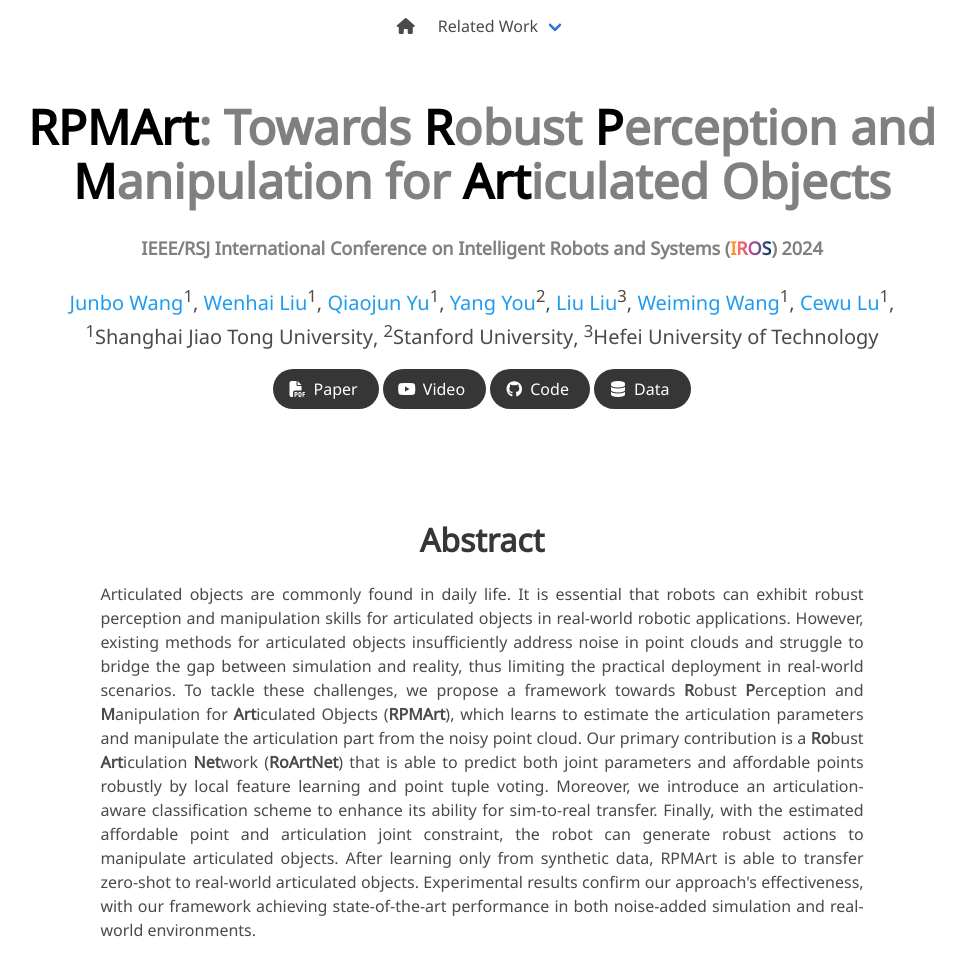
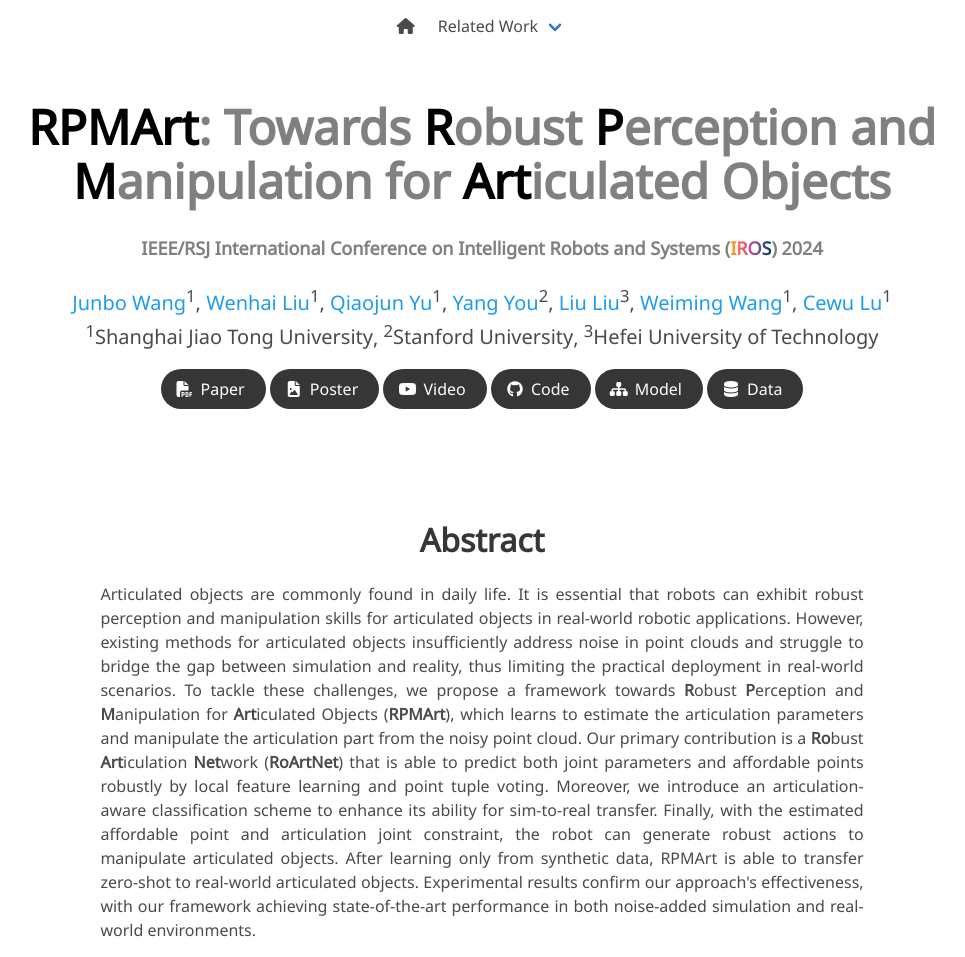
Before and after one commit to R-PMArt/r-pmart.github.io, a plain HTML site: page index.html in a window 1280 px wide. Shown: the top 957 px of the page, without its empty margins (158-1123 px from the left). Drawn offline with nearby package versions, Linux system fonts and the light colour scheme; some icons are missing; a web font is replaced by a local one.

Commit message:
add more links

```diff
--- a/index.html
+++ b/index.html
@@ -129,7 +129,7 @@
                   ><sup>1</sup>,
                 </span>
                 <span class="author-block">
-                  <a href="https://www.mvig.org/">Cewu Lu</a><sup>1</sup>,
+                  <a href="https://www.mvig.org/">Cewu Lu</a><sup>1</sup>
                 </span>
               </div>
 
@@ -157,9 +157,20 @@
                       <span>Paper</span>
                     </a>
                   </span>
+				          <span class="link-block">
+                    <a
+                      href="https://rasevents.org/presentation?id=144610"
+                      class="external-link button is-normal is-rounded is-dark"
+                    >
+                      <span class="icon">
+                        <i class="fas fa-file-image"></i>
+                      </span>
+                      <span>Poster</span>
+                    </a>
+                  </span>
                   <span class="link-block">
                     <a
-                      href="https://youtu.be/7yc26ZQcpc0?si=yVclyJ8Drl-8G7YP"
+                      href="https://youtu.be/7yc26ZQcpc0"
                       class="external-link button is-normal is-rounded is-dark"
                     >
                       <span class="icon">
@@ -177,6 +188,17 @@
                         <i class="fab fa-github"></i>
                       </span>
                       <span>Code</span>
+                    </a>
+                  </span>
+				          <span class="link-block">
+                    <a
+                      href="https://huggingface.co/dadadadawjb/RoArtNet"
+                      class="external-link button is-normal is-rounded is-dark"
+                    >
+                      <span class="icon">
+                        <i class="fa fa-sitemap"></i>
+                      </span>
+                      <span>Model</span>
                     </a>
                   </span>
                   <span class="link-block">
@@ -1027,8 +1049,8 @@
             <p>
               We present perception results on real-world point clouds of six articulated objects,
               using the models trained only on synthetic data.
-              We collect data by capturing depth images for each object with 5 different joint states,
-              each from 20 different camera views,
+              We collect data by capturing depth images for each object with 5 uniformly selected joint states,
+              each from 20 randomly selected camera views,
               and throw away some bad views which cannot capture enough area of the target part.
               Here shows the mean estimation errors and standard deviations under the condition of excluding backgrounds and distractors.
               Lower is better.
```
